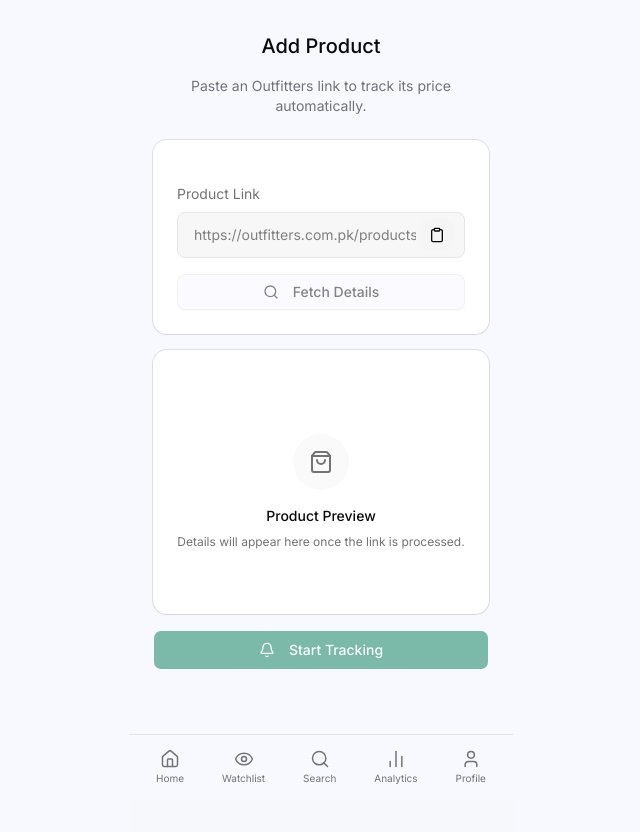
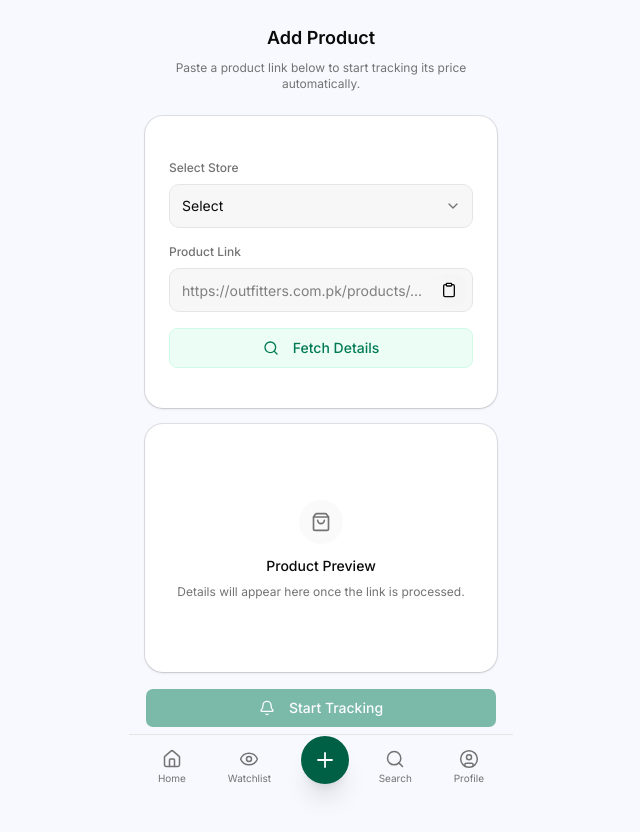
Before and after one commit to mudasarmajeed5/price-watch, a Next.js app: page /add-product in a window 1280 px wide. Shown: the top 832 px of the page, without its empty margins (319-959 px from the left). Built offline with nearby package versions, Linux system fonts and the light colour scheme.

Commit message:
added toaster

```diff
--- a/app/(authenticated)/add-product/page.tsx
+++ b/app/(authenticated)/add-product/page.tsx
@@ -1,8 +1,17 @@
 "use client";
-import React, { useState, useEffect } from "react";
+import { useState } from "react";
 import { Button } from "@/components/ui/button";
+import { MissingInfoModal } from "@/components/ui/missing-info-toast";
 import { Card, CardContent } from "@/components/ui/card";
-import { Clipboard, Search, Bell, Loader2, X, ShoppingBag } from "lucide-react";
+import {
+  Clipboard,
+  Search,
+  Bell,
+  Loader2,
+  X,
+  ShoppingBag,
+  ChevronDown,
+} from "lucide-react";
 import Image from "next/image";
 
 type Product = {
@@ -18,6 +27,13 @@ type Preview = {
   image: string;
   price?: string;
 };
+
+type ModalState = {
+  title: string;
+  description: string;
+} | null;
+
+const storeOptions = ["Outfitters", "BreakOut", "Saya", "Sana Safinaz"];
 
 async function fetchOutfittersProduct(url: string): Promise<Preview> {
   const clean = url.split("?")[0].replace(/\/$/, "");
@@ -35,20 +51,27 @@ async function fetchOutfittersProduct(url: string): Promise<Preview> {
 }
 
 export default function Page() {
-  const [mounted, setMounted] = useState(false);
+  const [store, setStore] = useState("");
   const [link, setLink] = useState("");
   const [loading, setLoading] = useState(false);
   const [preview, setPreview] = useState<Preview | null>(null);
   const [error, setError] = useState("");
   const [products, setProducts] = useState<Product[]>([]);
-
-  useEffect(() => {
-    setMounted(true);
-  }, []);
+  const [modal, setModal] = useState<ModalState>(null);
 
   const handleFetch = async () => {
     const trimmed = link.trim();
-    if (!trimmed) return;
+    if (!store || !trimmed) {
+      setModal({
+        title: "Missing Information",
+        description: "Please select a store and add a product link before continuing.",
+      });
+      return;
+    }
+    if (store !== "Outfitters") {
+      setError("Only Outfitters is supported right now.");
+      return;
+    }
     if (!trimmed.includes("outfitters.com.pk")) {
       setError("Only Outfitters.com.pk links are supported.");
       return;
@@ -83,20 +106,54 @@ export default function Page() {
   };
 
   return (
-    <div className="min-h-screen px-6 py-8 bg-background">
-      <div className="max-w-lg mx-auto">
-        <h1 className="font-heading text-xl text-center font-medium mb-4">
+    <>
+      {modal && (
+        <MissingInfoModal
+          title={modal.title}
+          description={modal.description}
+          onClose={() => setModal(null)}
+        />
+      )}
+      <div className="min-h-screen bg-background px-4 pt-6 pb-24">
+        <div className="max-w-sm mx-auto">
+          <h1 className="font-heading text-lg text-center font-semibold mb-2">
             Add Product
           </h1>
-        <p className="text-sm text-muted-foreground text-center mb-6">
-          Paste an Outfitters link to track its price automatically.
+          <p className="text-xs text-muted-foreground text-center mb-6">
+            Paste a product link below to start tracking its price automatically.
           </p>
 
-        <Card className="mb-4">
-          <CardContent className="pt-5">
+          <Card className="mb-4 rounded-2xl shadow-sm">
+            <CardContent className="pt-5 pb-4">
               <div className="flex flex-col gap-4">
-              <div>
-                <label className="block mb-2 text-sm text-muted-foreground">
+                <div className="space-y-2">
+                  <label className="block text-xs font-medium text-muted-foreground">
+                    Select Store
+                  </label>
+                  <div className="relative">
+                    <select
+                      value={store}
+                      onChange={(e) => {
+                        setStore(e.target.value);
+                        setError("");
+                        setPreview(null);
+                      }}
+                      className="h-11 w-full appearance-none rounded-lg border border-input bg-input/30 px-3 pr-9 text-sm text-foreground"
+                    >
+                      <option value="" disabled>
+                        Select
+                      </option>
+                      {storeOptions.map((option) => (
+                        <option key={option} value={option}>
+                          {option}
+                        </option>
+                      ))}
+                    </select>
+                    <ChevronDown className="pointer-events-none absolute right-3 top-1/2 size-4 -translate-y-1/2 text-muted-foreground" />
+                  </div>
+                </div>
+                <div className="space-y-2">
+                  <label className="block text-xs font-medium text-muted-foreground">
                     Product Link
                   </label>
                   <div className="relative">
@@ -108,12 +165,12 @@ export default function Page() {
                         setError("");
                         setPreview(null);
                       }}
-                    className="w-full rounded-md border border-input bg-input/30 px-4 py-3 text-sm pr-12"
+                      className="h-11 w-full rounded-lg border border-input bg-input/30 px-3 pr-11 text-sm"
                     />
                     <button
                       type="button"
-                    aria-label="paste"
-                    className="absolute right-3 top-1/2 -translate-y-1/2 inline-flex items-center justify-center rounded-md p-2 bg-muted/60"
+                      aria-label="Paste"
+                      className="absolute right-2 top-1/2 -translate-y-1/2 inline-flex h-8 w-8 items-center justify-center rounded-md bg-muted/60"
                       onClick={async () => {
                         try {
                           const text = await navigator.clipboard.readText();
@@ -126,14 +183,12 @@ export default function Page() {
                       <Clipboard className="size-4" />
                     </button>
                   </div>
-                {error && <p className="mt-2 text-xs text-red-500">{error}</p>}
+                  {error && <p className="text-xs text-red-500">{error}</p>}
                 </div>
                 <Button
-                className="w-full"
-                variant="outline"
+                  className="w-full h-10 border border-emerald-100 bg-emerald-50 text-emerald-700 hover:bg-emerald-100"
                   onClick={handleFetch}
-                // Use mounted to avoid hydration mismatch on disabled
-                disabled={!mounted || loading || !link.trim()}
+                  disabled={loading}
                 >
                   {loading ? (
                     <Loader2 className="mr-2 size-4 animate-spin" />
@@ -146,8 +201,8 @@ export default function Page() {
             </CardContent>
           </Card>
 
-        <Card className="mb-4">
-          <CardContent className="pt-5">
+          <Card className="mb-4 rounded-2xl shadow-sm">
+            <CardContent className="pt-5 pb-4">
               {preview ? (
                 <div className="flex flex-col gap-3">
                   <div className="relative w-full aspect-[3/4] rounded-xl overflow-hidden bg-muted">
@@ -160,7 +215,9 @@ export default function Page() {
                     />
                   </div>
                   <div className="text-center">
-                  <p className="text-sm font-medium leading-snug">{preview.title}</p>
+                    <p className="text-sm font-medium leading-snug">
+                      {preview.title}
+                    </p>
                     {preview.price && (
                       <p className="mt-1 text-sm font-semibold text-emerald-700">
                         PKR {preview.price}
@@ -169,12 +226,12 @@ export default function Page() {
                   </div>
                 </div>
               ) : (
-              <div className="flex flex-col items-center justify-center py-10">
-                <div className="rounded-full bg-muted/50 p-4 mb-4">
-                  <ShoppingBag className="size-6 text-muted-foreground" />
+                <div className="flex flex-col items-center justify-center py-8">
+                  <div className="mb-3 rounded-full bg-muted/50 p-3">
+                    <ShoppingBag className="size-5 text-muted-foreground" />
                   </div>
                   <h3 className="text-sm font-medium">Product Preview</h3>
-                <p className="text-xs text-muted-foreground text-center mt-2">
+                  <p className="mt-2 text-xs text-muted-foreground text-center">
                     Details will appear here once the link is processed.
                   </p>
                 </div>
@@ -186,7 +243,7 @@ export default function Page() {
             <Button
               className="w-full bg-emerald-700 hover:bg-emerald-600 text-white"
               size="lg"
-            disabled={!mounted || !preview}
+              disabled={!preview}
               onClick={handleAddToTracking}
             >
               <Bell className="mr-2 size-4" /> Start Tracking
@@ -224,7 +281,9 @@ export default function Page() {
                         </div>
                         <button
                           onClick={() =>
-                          setProducts((prev) => prev.filter((x) => x.id !== p.id))
+                            setProducts((prev) =>
+                              prev.filter((x) => x.id !== p.id),
+                            )
                           }
                           className="shrink-0 p-1.5 rounded-md hover:bg-muted transition-colors"
                           aria-label="Remove"
@@ -240,5 +299,6 @@ export default function Page() {
           )}
         </div>
       </div>
+    </>
   );
 }
--- a/app/(authenticated)/layout.tsx
+++ b/app/(authenticated)/layout.tsx
@@ -3,14 +3,14 @@
 import { useState, useEffect } from "react";
 import Link from "next/link";
 import { usePathname } from "next/navigation";
-import { Home, Eye, Search, BarChart2, User } from "lucide-react";
+import { Home, Eye, Search, BarChart2, User, PlusIcon, UserCircle } from "lucide-react";
 
 const navItems = [
   { label: "Home", icon: Home, href: "/" },
   { label: "Watchlist", icon: Eye, href: "/watchlist" },
+  { label: "", icon: PlusIcon, href: "/add-product" },
   { label: "Search", icon: Search, href: "/search" },
-  { label: "Analytics", icon: BarChart2, href: "/analytics" },
-  { label: "Profile", icon: User, href: "/profile" },
+  { label: "Profile", icon: UserCircle, href: "/profile" },
 ];
 
 export default function AuthenticatedLayout({
@@ -30,15 +30,25 @@ export default function AuthenticatedLayout({
           // A simple active checker based on pathname
           const isActive =
             pathname === href || (href !== "/" && pathname?.startsWith(href));
+          const isFab = label === "";
+          if (isFab) {
+            return (
+              <Link
+                key={href}
+                href={href}
+                aria-label={label || "Add"}
+                className={`relative -mt-4 flex items-center justify-center w-12 h-12 rounded-full transition-shadow focus:outline-none focus:ring-2 focus:ring-emerald-300 ${isActive ? "bg-emerald-800 text-white shadow-xl" : "bg-emerald-700 text-white shadow-lg"}`}
+              >
+                <Icon size={24} strokeWidth={1.8} />
+              </Link>
+            );
+          }
           return (
             <Link
-              key={label}
+              key={href}
               href={href}
-              className={`flex flex-col items-center gap-0.5 px-3 py-1.5 rounded-xl transition-colors ${
-                isActive
-                  ? "bg-emerald-50 text-emerald-700"
-                  : "text-muted-foreground"
-              }`}
+              aria-label={label}
+              className={`flex flex-col items-center gap-0.5 px-3 py-1.5 rounded-xl transition-colors ${isActive ? "bg-emerald-50 text-emerald-700" : "text-muted-foreground"}`}
             >
               <Icon size={20} strokeWidth={isActive ? 2.5 : 1.8} />
               <span
--- a/app/(authenticated)/otp/page.tsx
+++ /dev/null
@@ -1,97 +0,0 @@
-"use client";
-
-import { useState } from "react";
-import { useRouter } from "next/navigation";
-import Image from "next/image";
-import { ArrowLeft, Info } from "lucide-react";
-
-import { Button } from "@/components/ui/button";
-import {
-  InputOTP,
-  InputOTPGroup,
-  InputOTPSlot,
-} from "@/components/ui/input-otp";
-
-export default function OtpPage() {
-  const [value, setValue] = useState("");
-  const router = useRouter();
-
-  return (
-    <main className="min-h-dvh flex justify-center items-start bg-[#f3f7f5] px-4 text-[#0f3d2e]">
-      <div className="w-11/12 max-w-sm">
-        <div className="mt-6 flex items-center gap-3 text-sm font-semibold text-[#0f6b4a]">
-          <button
-            onClick={() => router.push("/signup")}
-            className="flex h-9 w-9 items-center justify-center rounded-full border border-[#d7e4de] bg-white text-[#0f6b4a] hover:bg-[#f0f0f0] transition"
-            aria-label="Go back"
-          >
-            <ArrowLeft className="h-4 w-4" />
-          </button>
-          Back
-        </div>
-        <div className="mb-6 flex flex-col items-center text-center">
-          <div className="relative mb-3 flex h-16 w-16 items-center justify-center rounded-full bg-[#dff2ea] shadow-[0_12px_30px_rgba(15,61,46,0.12)]">
-            <Image
-              src="/app_logo.svg"
-              alt="Bachat"
-              width={36}
-              height={36}
-              className="h-9 w-9"
-              priority
-            />
-          </div>
-          <h1 className="text-2xl font-semibold text-[#13261f]">
-            OTP Verification
-          </h1>
-          <p className="mt-2 text-sm text-[#6b8a7e]">
-            Enter the 6-digit code sent to your email address to continue.
-          </p>
-        </div>
-
-        <div className="space-y-5">
-          <InputOTP
-            maxLength={6}
-            value={value}
-            onChange={(nextValue) => setValue(nextValue)}
-            containerClassName="w-full"
-          >
-            <InputOTPGroup className="w-full justify-between gap-2 rounded-none border-0">
-              {Array.from({ length: 6 }).map((_, index) => (
-                <InputOTPSlot
-                  key={`otp-slot-${index}`}
-                  index={index}
-                  className="h-12 w-12 rounded-lg border border-[#cfe0d8] bg-white text-base font-semibold text-[#0f3d2e] shadow-none"
-                />
-              ))}
-            </InputOTPGroup>
-          </InputOTP>
-
-          <Button className="h-11 w-full bg-[#0f6b4a] text-white hover:bg-[#0c5b3f]">
-            Verify OTP
-          </Button>
-
-          <p className="text-center text-xs text-[#7a9a8c]">
-            Didn&apos;t receive the code?{" "}
-            <button className="font-semibold text-[#0f6b4a] hover:text-[#0c5b3f]">
-              Resend
-            </button>
-          </p>
-        </div>
-
-        <div className="mt-8 rounded-xl border border-[#dfe9e5] bg-[#eef4fb] p-4 text-[#3b5b4f] shadow-[0_10px_24px_rgba(15,61,46,0.08)]">
-          <div className="flex items-start gap-3">
-            <Info className="h-8 w-8" />
-
-            <div>
-              <p className="text-sm font-semibold">Privacy First</p>
-              <p className="mt-1 text-xs text-[#5f7f73]">
-                Bachat uses end-to-end encryption for all financial verification
-                processes to keep your data secure.
-              </p>
-            </div>
-          </div>
-        </div>
-      </div>
-    </main>
-  );
-}
--- a/app/(authenticated)/profile/page.tsx
+++ b/app/(authenticated)/profile/page.tsx
@@ -6,6 +6,7 @@ import {
   Trash2,
   ChevronRight,
   Settings,
+  Loader2,
 } from "lucide-react";
 import {
   Popover,
@@ -85,7 +86,7 @@ export default async function ProfilePage() {
                 Choose what updates you want to receive.
               </p>
             </div>
-            <div className="p-4 flex flex-col gap-5">
+            <div className="p-4 pb-1 flex flex-col gap-5">
               <div className="flex items-center justify-between gap-4">
                 <div className="space-y-0.5">
                   <Label className="text-sm font-medium">
@@ -108,18 +109,13 @@ export default async function ProfilePage() {
                 </div>
                 <Switch defaultChecked />
               </div>
-              <div className="flex items-center justify-between gap-4">
-                <div className="space-y-0.5">
-                  <Label className="text-sm font-medium">
-                    New Feature Updates
-                  </Label>
-                  <p className="text-[11px] text-muted-foreground">
-                    Stay in the loop with platform improvements.
-                  </p>
-                </div>
-                <Switch />
-              </div>
             </div>
+            <button
+              type="submit"
+              className="mb-3 h-10 w-4/5 mx-auto rounded-xl bg-emerald-700 text-white text-sm font-medium hover:bg-emerald-800 active:scale-[0.99] transition-all disabled:opacity-60 flex items-center justify-center gap-2"
+            >
+              Save Changes
+            </button>
           </PopoverContent>
         </Popover>
 
--- a/app/(authenticated)/profile/profile-form.tsx
+++ b/app/(authenticated)/profile/profile-form.tsx
@@ -2,7 +2,13 @@
 import { useState, useRef } from "react";
 import { toast } from "sonner";
 import { User } from "next-auth";
-import { Loader2, Pencil } from "lucide-react";
+import {
+  CircleUser,
+  CircleUserRound,
+  Loader2,
+  Pencil,
+  User as UserIcon,
+} from "lucide-react";
 import { updateProfile } from "./actions";
 
 export function ProfileForm({ user }: { user: User }) {
@@ -47,18 +53,31 @@ export function ProfileForm({ user }: { user: User }) {
           type="button"
           onClick={() => fileInputRef.current?.click()}
           className="relative group focus:outline-none"
-    >
-          <div className="w-24 h-24 rounded-full bg-emerald-100 flex items-center justify-center text-emerald-700 overflow-hidden">
+        >
+          <div className="w-28 h-28 rounded-full bg-emerald-50 flex items-center justify-center text-emerald-700 overflow-hidden shadow-sm">
             {avatarSrc ? (
-              <img src={avatarSrc} alt="Profile" className="w-full h-full object-cover" />
+              <img
+                src={avatarSrc}
+                alt="Profile"
+                className="w-full h-full object-cover"
+              />
             ) : (
-              <span className="text-3xl font-medium text-emerald-700">
-                {user.name?.[0]?.toUpperCase() ?? "?"}
-              </span>
+              <svg
+                width="38"
+                height="38"
+                viewBox="0 0 38 38"
+                fill="none"
+                xmlns="http://www.w3.org/2000/svg"
+              >
+                <path
+                  d="M19 0C21.5196 0 23.9359 1.00089 25.7175 2.78249C27.4991 4.56408 28.5 6.98044 28.5 9.5C28.5 12.0196 27.4991 14.4359 25.7175 16.2175C23.9359 17.9991 21.5196 19 19 19C16.4804 19 14.0641 17.9991 12.2825 16.2175C10.5009 14.4359 9.5 12.0196 9.5 9.5C9.5 6.98044 10.5009 4.56408 12.2825 2.78249C14.0641 1.00089 16.4804 0 19 0ZM19 23.75C29.4975 23.75 38 28.0012 38 33.25V38H0V33.25C0 28.0012 8.5025 23.75 19 23.75Z"
+                  fill="#989898"
+                />
+              </svg>
             )}
           </div>
-          <div className="absolute bottom-0 right-0 w-7 h-7 rounded-full bg-emerald-700 flex items-center justify-center shadow-sm border-2 border-background">
-            <Pencil size={12} className="text-white" />
+          <div className="absolute bottom-0 right-0 w-8 h-8 rounded-full bg-emerald-700 flex items-center justify-center shadow border-2 border-background">
+            <Pencil size={13} className="text-white" />
           </div>
         </button>
         <input
@@ -68,8 +87,10 @@ export function ProfileForm({ user }: { user: User }) {
           className="hidden"
           onChange={handleImageChange}
         />
-        <p className="mt-3 text-[15px] font-medium text-foreground">{user.name || "Your Name"}</p>
-        <p className="text-[13px] text-muted-foreground">{user.email}</p>
+        <p className="mt-3 text-lg font-semibold text-foreground">
+          {user.name || "Your Name"}
+        </p>
+        <p className="text-sm text-muted-foreground">{user.email}</p>
       </div>
 
       {/* Fields */}
@@ -84,7 +105,7 @@ export function ProfileForm({ user }: { user: User }) {
             defaultValue={user.name || ""}
             required
             placeholder="Enter your name"
-            className="w-full bg-transparent border-0 border-b border-border pb-2 text-[15px] text-foreground placeholder:text-muted-foreground/50 outline-none focus:border-emerald-600 transition-colors"
+            className="w-full bg-transparent border-0 border-b border-border pb-3 text-[15px] text-foreground placeholder:text-muted-foreground/50 outline-none focus:border-emerald-600 transition-colors"
           />
         </div>
 
@@ -98,13 +119,15 @@ export function ProfileForm({ user }: { user: User }) {
             disabled
             className="w-full bg-transparent border-0 border-b border-border pb-2 text-[15px] text-muted-foreground outline-none cursor-not-allowed"
           />
-          <p className="text-[11px] text-muted-foreground/70">Email cannot be changed</p>
+          <p className="text-[11px] text-muted-foreground/70">
+            Email cannot be changed
+          </p>
         </div>
 
         <button
           type="submit"
           disabled={loading}
-          className="mt-2 h-11 w-full rounded-full bg-emerald-700 text-white text-[14px] font-medium hover:bg-emerald-800 active:scale-[0.98] transition-all disabled:opacity-60 flex items-center justify-center gap-2"
+          className="mt-2 h-10 w-full rounded-xl bg-emerald-700 text-white text-sm font-medium hover:bg-emerald-800 active:scale-[0.99] transition-all disabled:opacity-60 flex items-center justify-center gap-2"
         >
           {loading && <Loader2 className="h-4 w-4 animate-spin" />}
           Save Changes
--- /dev/null
+++ b/components/ui/missing-info-toast.tsx
@@ -0,0 +1,46 @@
+"use client";
+import { TriangleAlert, X } from "lucide-react";
+
+type Props = {
+  title: string;
+  description: string;
+  onClose: () => void;
+};
+
+export function MissingInfoModal({ title, description, onClose }: Props) {
+  return (
+    <div className="fixed inset-0  z-9999 flex items-center justify-center bg-black/50 backdrop-blur-[5px]">
+      <div className="w-4/5 mx-auto rounded-2xl bg-white p-5 shadow-xl">
+        {/* Header */}
+        <div className="flex items-center justify-between mb-3">
+          <div className="flex items-center gap-2">
+            <TriangleAlert className="size-5 text-red-600" />
+            <p className="text-sm font-bold text-red-600">{title}</p>
+          </div>
+          <button
+            type="button"
+            aria-label="Close"
+            onClick={onClose}
+            className="text-muted-foreground hover:text-foreground"
+          >
+            <X className="size-4" />
+          </button>
+        </div>
+
+        {/* Description */}
+        <p className="text-sm text-gray-700 leading-snug mb-5">{description}</p>
+
+        {/* OK Button */}
+        <div className="text-center">
+          <button
+            type="button"
+            onClick={onClose}
+            className="w-3/5 mt-3 h-10 rounded-lg bg-emerald-700 text-sm font-semibold text-white hover:bg-emerald-800"
+          >
+            OK
+          </button>
+        </div>
+      </div>
+    </div>
+  );
+}
--- a/pnpm-workspace.yaml
+++ b/pnpm-workspace.yaml
@@ -1,5 +1,5 @@
 allowBuilds:
-  msw: set this to true or false
+  msw: false
   sharp: false
   unrs-resolver: false
 ignoredBuiltDependencies:
```
Lines whose indentation alone changed are shown as unchanged.
